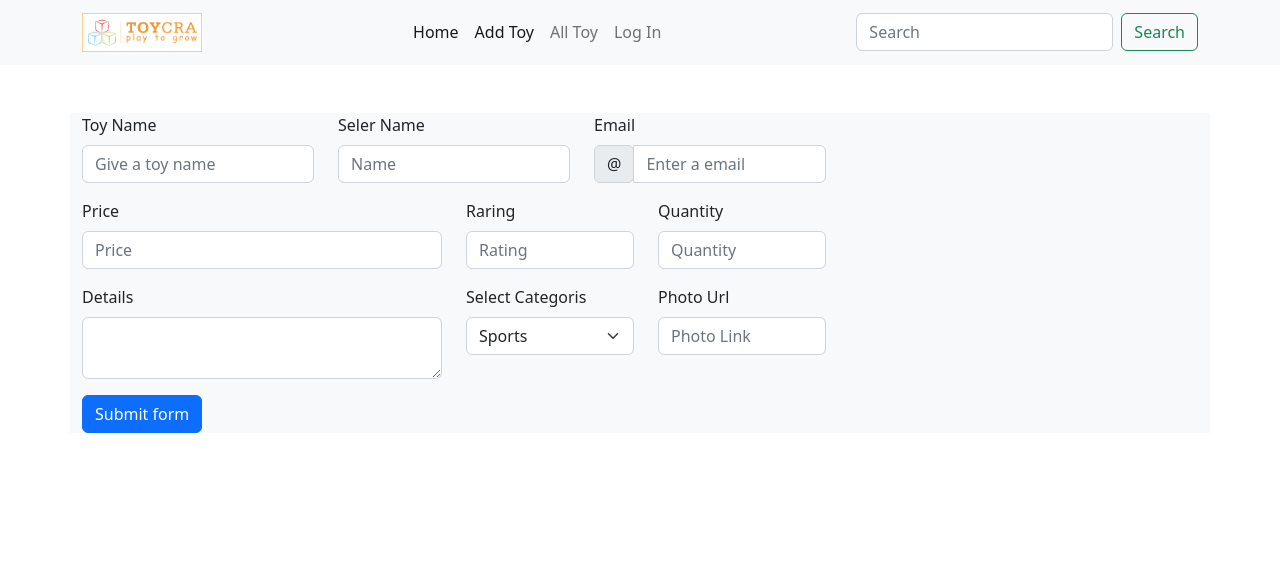
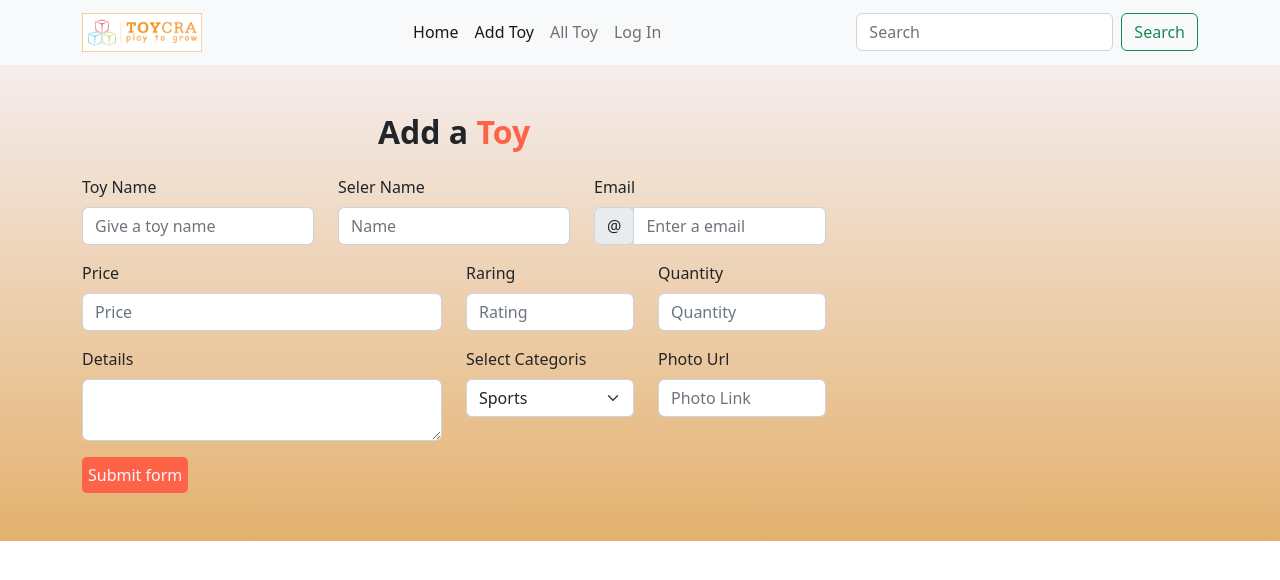
Before and after one commit to MdRaihanAli/toycra_client_site, a React (Vite) app: page /addtoy in a window 1280 px wide. Shown: the top 580 px of the page. Built offline with nearby package versions, Linux system fonts and the light colour scheme; no server answers.

Commit message:
config file add

```diff
--- a/src/firebase/firebase.config.js
+++ b/src/firebase/firebase.config.js
@@ -5,7 +5,7 @@ import { initializeApp } from "firebase/app";
 
 // Your web app's Firebase configuration
 
-console.log('ikkkkkkkk');
+
 const firebaseConfig = {
   apiKey: "AIzaSyDErfyeu7kD2JI6VVCY0SnArml13NMq4cw",
   authDomain: "toycra-c037b.firebaseapp.com",
@@ -14,7 +14,7 @@ const firebaseConfig = {
   messagingSenderId: "106909386400",
   appId: "1:106909386400:web:b654f808a6d7cbefb3abc5"
 };
-
+console.log(import.meta.env.API_UR);
 // Initialize Firebase
 const app = initializeApp(firebaseConfig);
 
--- a/src/pages/others/AddToy.jsx
+++ b/src/pages/others/AddToy.jsx
@@ -21,17 +21,17 @@ function AddToy() {
         const category = form.category.value
         const photo = form.photo.value
 
-        const user ={
+        const user = {
             title, name, email, price, rating, quantity, detail, category, photo
         }
 
-        fetch('https://toycra-server-side-mdraihanali.vercel.app/addtoy',{
-            method:'POST',
-            headers:{'content-type':'application/json'},
+        fetch('https://toycra-server-side-mdraihanali.vercel.app/addtoy', {
+            method: 'POST',
+            headers: { 'content-type': 'application/json' },
             body: JSON.stringify(user)
         })
-        .then(res=>res.json())
-        .then(data=>{
+            .then(res => res.json())
+            .then(data => {
                 console.log(data);
             })
     }
@@ -39,8 +39,10 @@ function AddToy() {
 
 
     return (
-        <div className='container my-5 bg-light'>
+        <div className='bg_color'>
+            <div className='container py-5 '>
                 <div className="col-md-8">
+                    <h2 className="text-center fw-bold mb-4">Add a <span className='tomato_color'>Toy</span></h2>
                     <Form noValidate onSubmit={handleSubmit}>
                         <Row className="mb-3">
                             <Form.Group as={Col} md="4" controlId="validationFormik01">
@@ -149,7 +151,7 @@ function AddToy() {
 
                             </Form.Group>
                         </Row>
-                    <Button type="submit">Submit form</Button>
+                        <button className='btn bg_tomato' type="submit ms-auto">Submit form</button>
                     </Form>
 
 
@@ -158,6 +160,7 @@ function AddToy() {
                 </div>
                 <div className="col-md-4"></div>
             </div>
+        </div>
     )
 }
 
--- a/src/pages/others/Login.jsx
+++ b/src/pages/others/Login.jsx
@@ -6,6 +6,8 @@ import biman from '../../assets/biman.png'
 
 
 function Login() {
+
+
     const handelLogin =(event)=>{
         event.preventDefault()
         const form = event.target
@@ -22,7 +24,7 @@ function Login() {
                         <div className="login_contaienr">
                             <div className="row">
                                 <div className="col-6">
-                                    <h3 className="card-title text-light text-center">Login</h3>
+                                    <h2 className="card-title text-light text-center">Login</h2>
                                     <Form onSubmit={handelLogin}>
                                         <Form.Group className="mb-2" >
                                             <Form.Label>Email address</Form.Label>
@@ -30,7 +32,7 @@ function Login() {
                                         </Form.Group>
                                         <Form.Group className="mb-3" >
                                             <Form.Label>Password</Form.Label>
-                                            <Form.Control name='password' type="password" />
+                                            <Form.Control name='password' placeholder='Password' type="password" />
                                         </Form.Group>
                                         <Form.Group className="mb-3" >
                                         <div>
```
Lines whose indentation alone changed are shown as unchanged.
